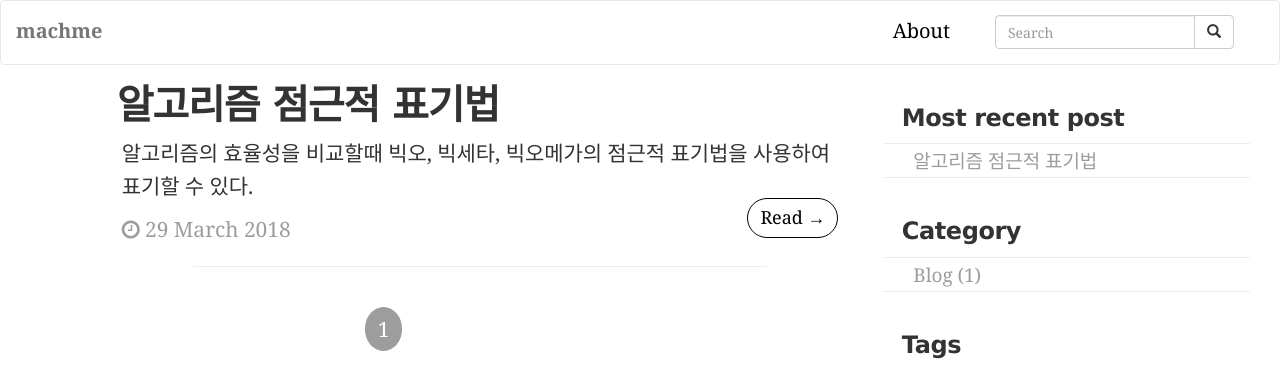
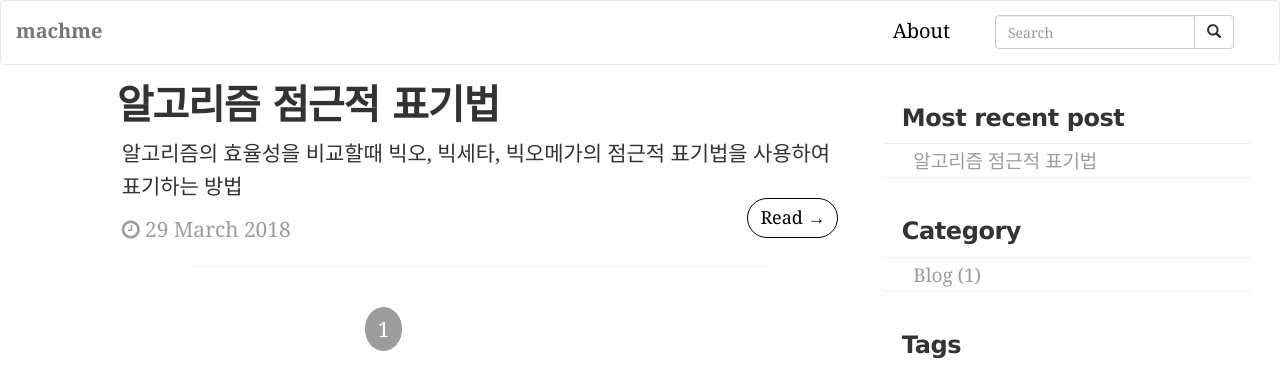
Before and after one commit to machme/machme.github.io, a Jekyll site: the page built from index.html, in a window 1280 px wide. Shown: the top 366 px of the page. Built offline with Jekyll 4.4.1, drawn with Linux system fonts in a browser that asks for light colours; the list of posts is cut into pages by our own code; comment, search, counter and statistics services are not loaded.

Commit message:
점근적 표기법 포스팅 수정

```diff
--- a/_posts/2018-03-29-asymptotic_notation.md
+++ b/_posts/2018-03-29-asymptotic_notation.md
@@ -4,7 +4,7 @@ title: '알고리즘 점근적 표기법'
 date: 2018-03-29 00:06:00
 categories: blog
 tags: "asymptotic_notation"
-lead_text: '알고리즘의 효율성을 비교할때 빅오, 빅세타, 빅오메가의 점근적 표기법을 사용하여 표기할 수 있다.'
+lead_text: '알고리즘의 효율성을 비교할때 빅오, 빅세타, 빅오메가의 점근적 표기법을 사용하여 표기하는 방법'
 ---
 
 어떤 알고리즘의 성능을 분석할때 n이 충분히 크다는 가정하에
@@ -25,7 +25,7 @@ n! > k<sup>n</sup> > n<sup>k</sup> > nlogn > n > logn >1
 T(n) = n<sup>2</sup>+2n+1 이라고 했을때
 n의 값에 따라서 각항의 T(n)에 대해 영향을 미치는 비율은 다음과 같게된다.
 
-| n | n<sup>2</sub> | 2n | T(n) | n<sup>2</sup>의 비율 |
+| n | n<sup>2</sup> | 2n | T(n) | n<sup>2</sup>의 비율 |
 |---:|---:|---:|---:|---:|
 | 10 | 100 | 20 | 120 | 83.33% |
 | 100 | 10,000 | 200 | 10,200 | 98.04% |
```
